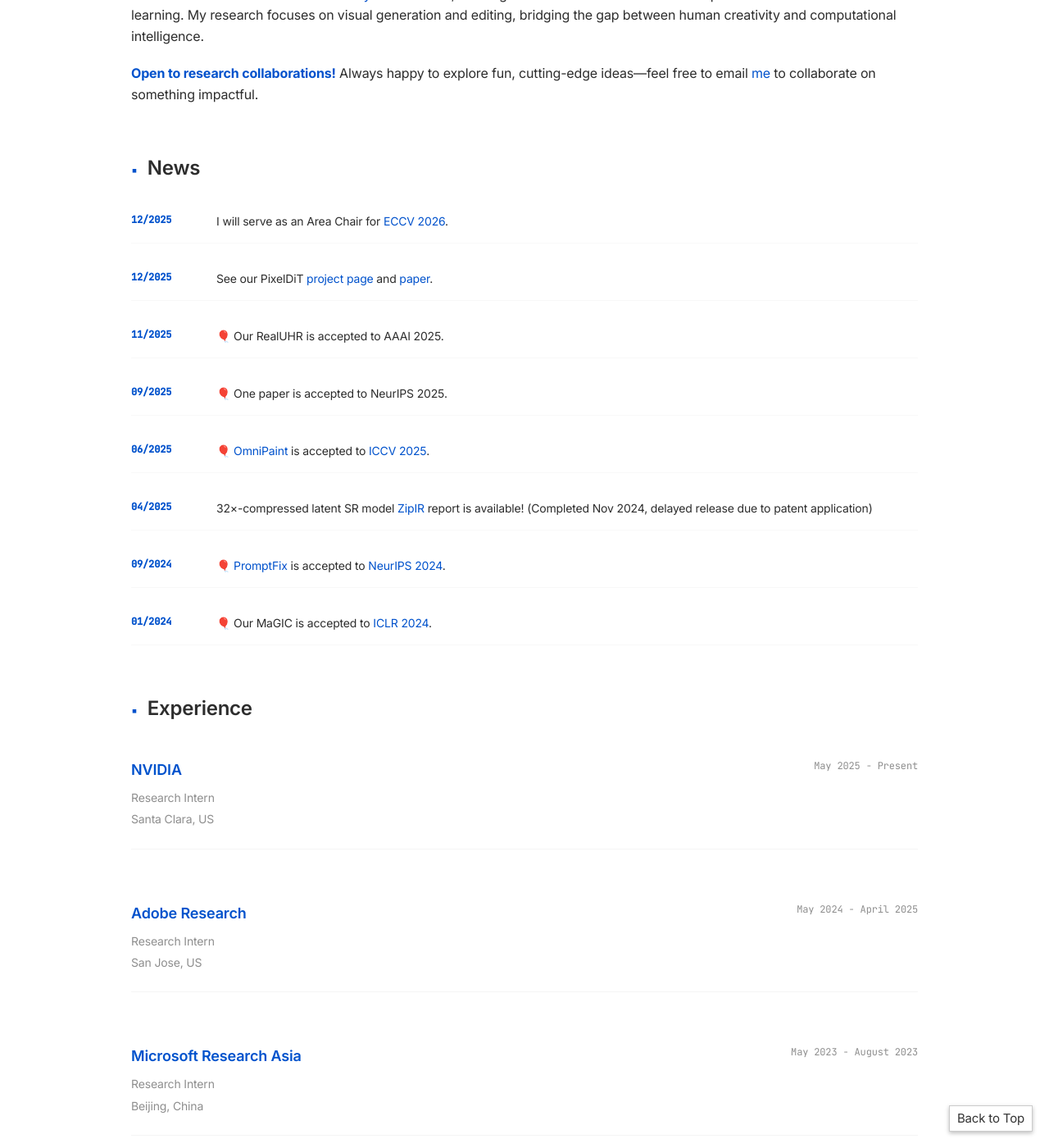
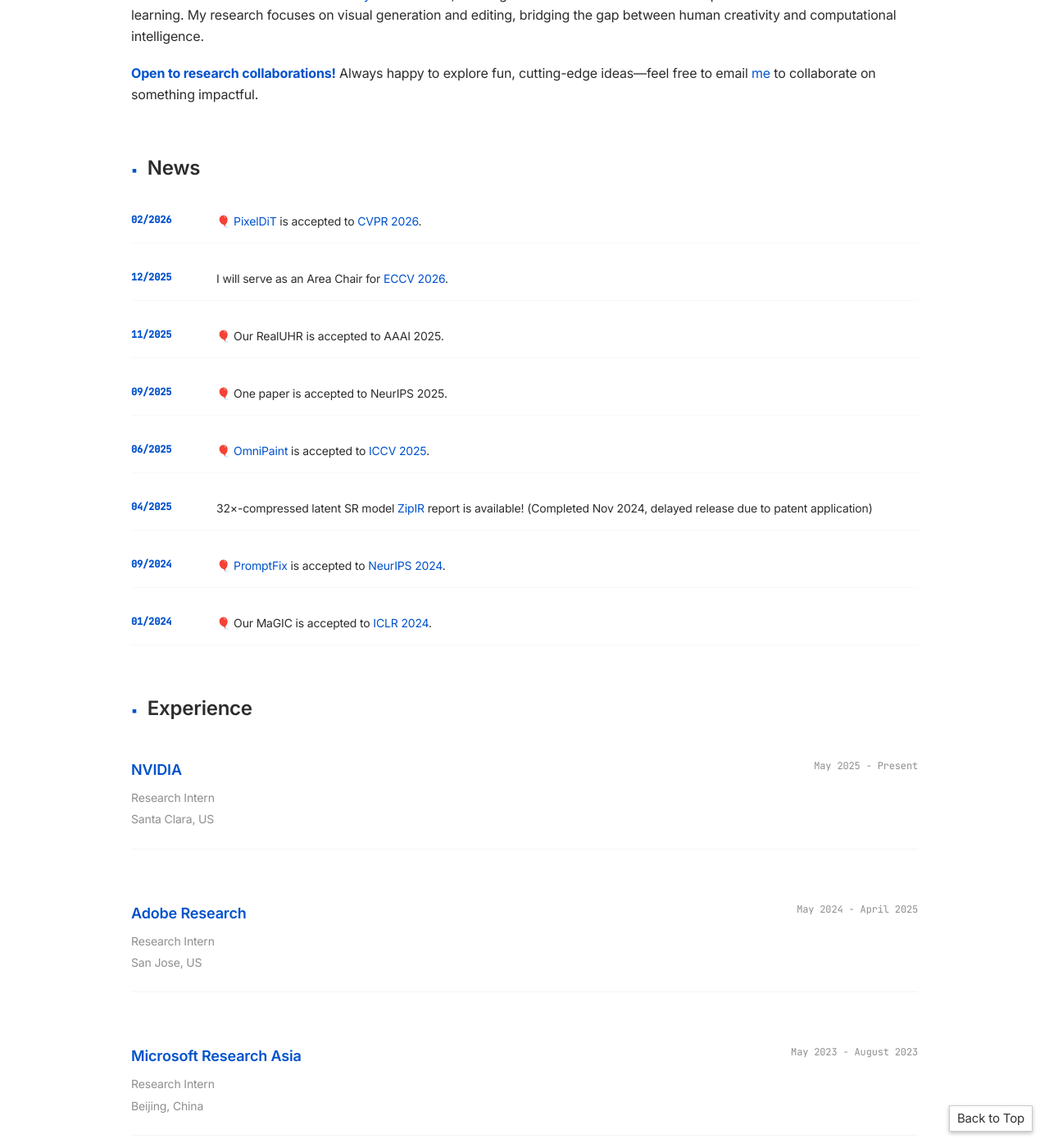
Before and after one commit to yeates/yeates.github.io, a Jekyll site: the page built from index.md, in a window 1280 px wide and 1400 px high, scrolled down 679 px. Shown: the whole window at 82% size. Built offline with Jekyll 4.4.1, drawn with Linux system fonts in a browser that asks for light colours; nearby versions of some CDN libraries; a style sheet for code colours, icons or effects is not loaded; some of the changed text lies outside the part shown.

Commit message:
update cvpr26

```diff
--- a/index.md
+++ b/index.md
@@ -39,15 +39,13 @@
 ## News
 
 <div class="news-item">
-<div class="news-date">12/2025</div>
-<div class="news-content">I will serve as an Area Chair for <a href="https://eccv.ecva.net/">ECCV 2026</a>.</div>
+<div class="news-date">02/2026</div>
+<div class="news-content">🎈 <a href="https://arxiv.org/pdf/2511.20645">PixelDiT</a> is accepted to <a href="https://cvpr.thecvf.com/">CVPR 2026</a>.</div>
 </div>
 
 <div class="news-item">
 <div class="news-date">12/2025</div>
-<div class="news-content">See our PixelDiT <a href="https://pixeldit.github.io/">project page</a> and <a href="https://arxiv.org/pdf/2511.20645">paper</a>.
-<!-- I’m brewing the code release — just pulling the final espresso shot now. -->
-</div>
+<div class="news-content">I will serve as an Area Chair for <a href="https://eccv.ecva.net/">ECCV 2026</a>.</div>
 </div>
 
 
@@ -133,7 +131,7 @@
 <div class="pub-content">
 <div class="pub-title"><a href="https://arxiv.org/pdf/2511.20645">PixelDiT: Pixel Diffusion Transformers for Image Generation</a></div>
 <div class="pub-authors"><strong>Yongsheng Yu</strong>, Wei Xiong, Weili Nie, Yichen Sheng, Shiqiu Liu, Jiebo Luo</div>
-<div class="pub-venue">Preprint, 2025</div>
+<div class="pub-venue">CVPR, 2026</div>
 <div class="pub-links">
 <a href="https://pixeldit.github.io/">Project</a>
 <a href="https://arxiv.org/pdf/2511.20645">PDF</a>
```
